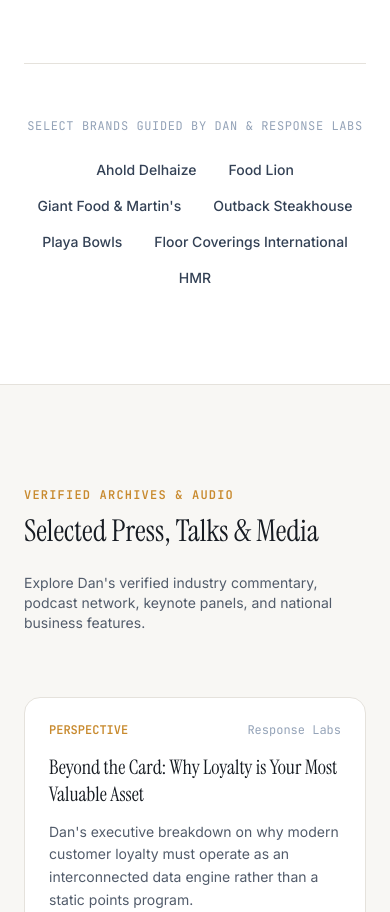
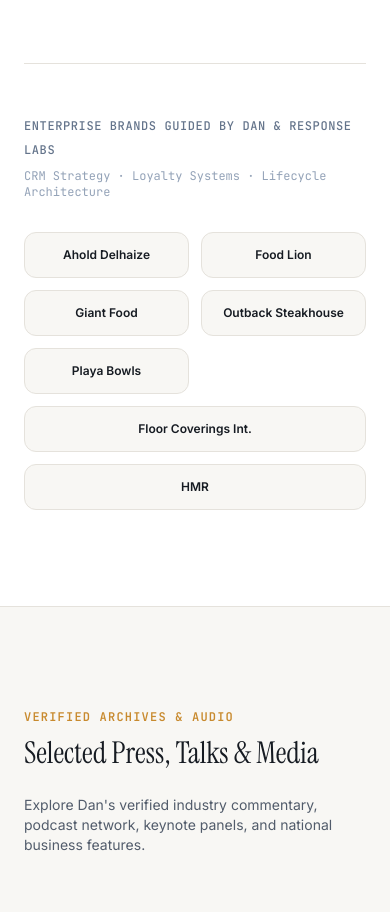
Before and after one commit to SESHANKCH7171/dan-dawes-website, a plain HTML site: page index.html in a window 390 px wide. Shown: the part 5958-6870 px from the top of the page. Drawn offline with nearby package versions, Linux system fonts and the light colour scheme.

Commit message:
style: elevate brand showcase to clean responsive grid cards

```diff
--- a/index.html
+++ b/index.html
@@ -462,26 +462,39 @@
 
       <!-- Select Enterprise Client Portfolio (Verified List) -->
       <div class="mt-16 pt-12 border-t border-hairlineLight">
-        <div class="text-center md:text-left mb-6">
-          <span class="font-mono text-xs uppercase tracking-wider text-slate-400">
-            Select Brands Guided by Dan &amp; Response Labs
+        <div class="flex flex-col sm:flex-row sm:items-center justify-between mb-8 gap-2">
+          <div>
+            <span class="font-mono text-xs uppercase tracking-wider text-slate-500 font-medium">
+              Enterprise Brands Guided by Dan &amp; Response Labs
+            </span>
+          </div>
+          <span class="font-mono text-xs text-slate-400">
+            CRM Strategy · Loyalty Systems · Lifecycle Architecture
           </span>
         </div>
 
-        <div class="flex flex-wrap items-center justify-center md:justify-between gap-y-4 gap-x-8 text-sm md:text-base font-medium text-slate-700">
-          <span class="hover:text-charcoal transition-colors">Ahold Delhaize</span>
-          <span class="text-hairlineLight hidden sm:inline">|</span>
-          <span class="hover:text-charcoal transition-colors">Food Lion</span>
-          <span class="text-hairlineLight hidden sm:inline">|</span>
-          <span class="hover:text-charcoal transition-colors">Giant Food &amp; Martin's</span>
-          <span class="text-hairlineLight hidden sm:inline">|</span>
-          <span class="hover:text-charcoal transition-colors">Outback Steakhouse</span>
-          <span class="text-hairlineLight hidden sm:inline">|</span>
-          <span class="hover:text-charcoal transition-colors">Playa Bowls</span>
-          <span class="text-hairlineLight hidden sm:inline">|</span>
-          <span class="hover:text-charcoal transition-colors">Floor Coverings International</span>
-          <span class="text-hairlineLight hidden sm:inline">|</span>
-          <span class="hover:text-charcoal transition-colors">HMR</span>
+        <div class="grid grid-cols-2 sm:grid-cols-3 md:grid-cols-4 lg:grid-cols-7 gap-3">
+          <div class="px-3 py-3.5 rounded-xl bg-alabaster border border-hairlineLight hover:border-amberGold hover:bg-white hover:shadow-sm transition-all flex items-center justify-center text-center">
+            <span class="text-xs sm:text-sm font-semibold text-charcoal">Ahold Delhaize</span>
+          </div>
+          <div class="px-3 py-3.5 rounded-xl bg-alabaster border border-hairlineLight hover:border-amberGold hover:bg-white hover:shadow-sm transition-all flex items-center justify-center text-center">
+            <span class="text-xs sm:text-sm font-semibold text-charcoal">Food Lion</span>
+          </div>
+          <div class="px-3 py-3.5 rounded-xl bg-alabaster border border-hairlineLight hover:border-amberGold hover:bg-white hover:shadow-sm transition-all flex items-center justify-center text-center">
+            <span class="text-xs sm:text-sm font-semibold text-charcoal">Giant Food</span>
+          </div>
+          <div class="px-3 py-3.5 rounded-xl bg-alabaster border border-hairlineLight hover:border-amberGold hover:bg-white hover:shadow-sm transition-all flex items-center justify-center text-center">
+            <span class="text-xs sm:text-sm font-semibold text-charcoal">Outback Steakhouse</span>
+          </div>
+          <div class="px-3 py-3.5 rounded-xl bg-alabaster border border-hairlineLight hover:border-amberGold hover:bg-white hover:shadow-sm transition-all flex items-center justify-center text-center">
+            <span class="text-xs sm:text-sm font-semibold text-charcoal">Playa Bowls</span>
+          </div>
+          <div class="px-3 py-3.5 rounded-xl bg-alabaster border border-hairlineLight hover:border-amberGold hover:bg-white hover:shadow-sm transition-all flex items-center justify-center text-center col-span-2 sm:col-span-1">
+            <span class="text-xs sm:text-sm font-semibold text-charcoal">Floor Coverings Int.</span>
+          </div>
+          <div class="px-3 py-3.5 rounded-xl bg-alabaster border border-hairlineLight hover:border-amberGold hover:bg-white hover:shadow-sm transition-all flex items-center justify-center text-center col-span-2 sm:col-span-1">
+            <span class="text-xs sm:text-sm font-semibold text-charcoal">HMR</span>
+          </div>
         </div>
       </div>
 
```
